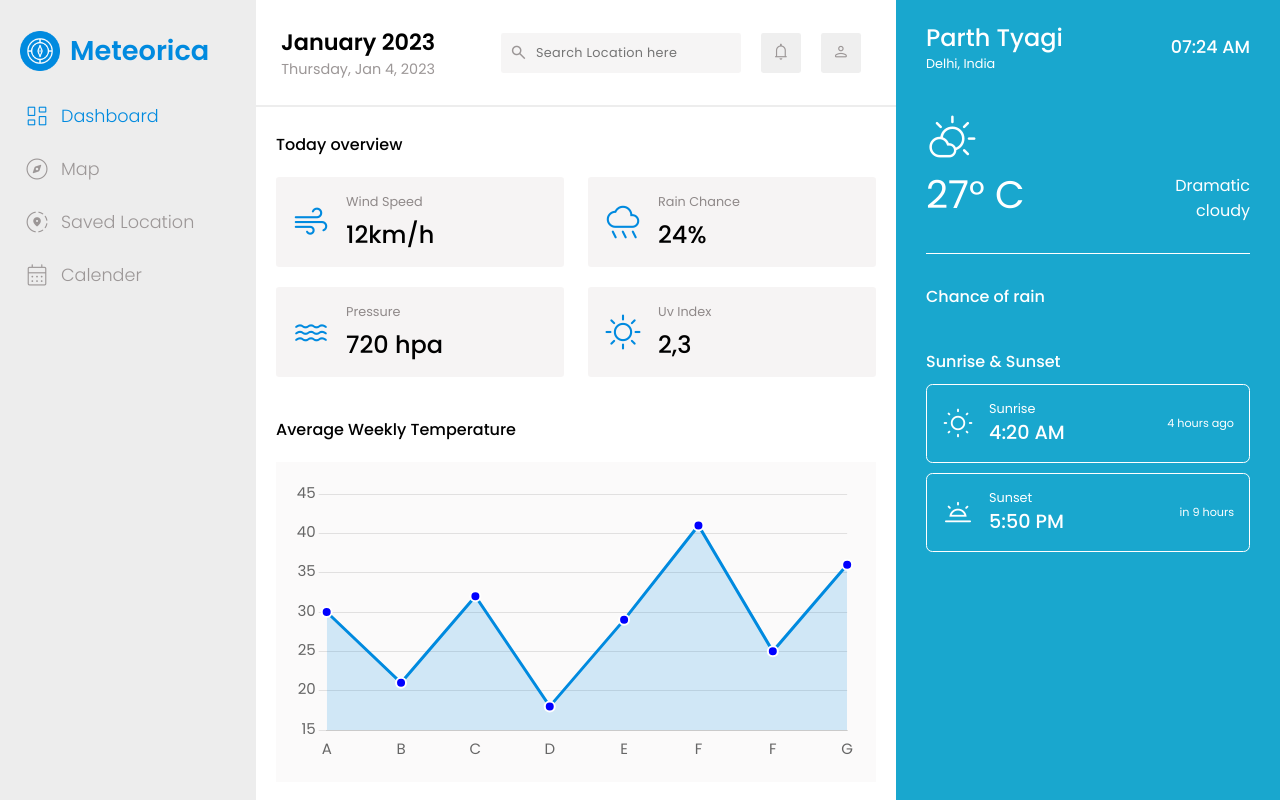
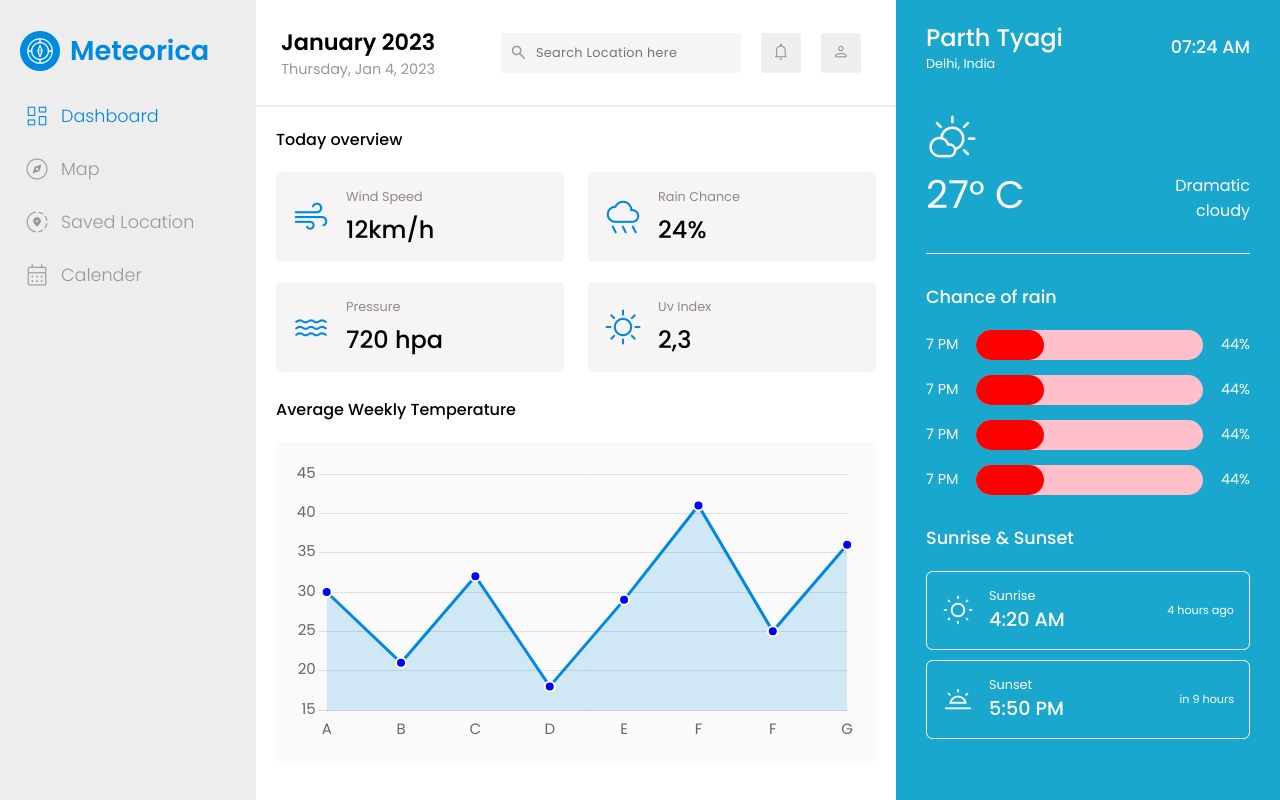
Before and after one commit to parthtyagii/WeatherApp, a React (Create React App) app: page / in a window 1280 px wide. Shown: the top 800 px of the page. Built offline with nearby package versions, Linux system fonts and the light colour scheme.

Commit message:
layout completed

```diff
--- a/src/components/LeftPanel/LeftPanel.css
+++ b/src/components/LeftPanel/LeftPanel.css
@@ -4,7 +4,7 @@
 
 .leftPanelContainer {
     width: 20%;
-    height: 150vh;
+    height: 135vh;
     background-color: #dddddd87;
     font-family: 'Poppins', sans-serif;
 
--- a/src/components/MiddlePanel/MiddlePanel.css
+++ b/src/components/MiddlePanel/MiddlePanel.css
@@ -4,7 +4,7 @@
 
 .middlePanelContainer {
     width: 50%;
-    height: 150vh;
+    height: 135vh;
     /* background-color: pink; */
     font-family: 'Poppins', sans-serif;
 
@@ -122,7 +122,6 @@
     width: 100%;
     height: auto;
     margin-bottom: 20px;
-    margin-top: 5px;
     font-weight: 500;
 }
 
@@ -184,6 +183,8 @@
     width: 100%;
     height: auto;
     padding: 20px;
+    padding-top: 5px;
+    padding-bottom: 10px;
 
     display: flex;
     flex-direction: column;
--- /dev/null
+++ b/src/components/RainChanceBars/RainChanceBars.css
@@ -0,0 +1,42 @@
+.rainChanceContainer {
+    width: 100%;
+    height: auto;
+
+    display: flex;
+    flex-direction: column;
+    justify-content: center;
+    align-items: flex-start;
+    row-gap: 15px;
+}
+
+.aboutRain {
+    width: 100%;
+    height: auto;
+
+    display: flex;
+    justify-content: space-between;
+    align-items: center;
+}
+
+.aboutRain span{
+    font-size: 0.9rem;
+}
+
+.aboutRain .rainChance {
+    width: 70%;
+    height: 30px;
+    background-color: pink;
+    border-radius: 1rem;
+
+    display: flex;
+    justify-content: flex-start;
+    align-items: center;
+}
+
+.aboutRain .rainChance .progressBar {
+    width: 30%;
+    height: 100%;
+    background-color: red;
+    border-radius: 1rem;
+
+}
--- /dev/null
+++ b/src/components/RainChanceBars/RainChanceBars.jsx
@@ -0,0 +1,46 @@
+import React from 'react';
+import './RainChanceBars.css';
+
+
+
+function RainChanceBars() {
+    return (
+        <div className='rainChanceContainer'>
+
+            <div className="aboutRain">
+                <span>7 PM</span>
+                <div className="rainChance">
+                    <div className="progressBar"></div>
+                </div>
+                <span>44%</span>
+            </div>
+
+            <div className="aboutRain">
+                <span>7 PM</span>
+                <div className="rainChance">
+                    <div className="progressBar"></div>
+                </div>
+                <span>44%</span>
+            </div>
+
+            <div className="aboutRain">
+                <span>7 PM</span>
+                <div className="rainChance">
+                    <div className="progressBar"></div>
+                </div>
+                <span>44%</span>
+            </div>
+
+            <div className="aboutRain">
+                <span>7 PM</span>
+                <div className="rainChance">
+                    <div className="progressBar"></div>
+                </div>
+                <span>44%</span>
+            </div>
+
+        </div>
+    );
+};
+
+export default RainChanceBars;
--- a/src/components/RightPanel/RightPanel.css
+++ b/src/components/RightPanel/RightPanel.css
@@ -5,7 +5,7 @@
 
 .rightPanelContainer {
     width: 30%;
-    height: 150vh;
+    height: 135vh;
     background-color: #19A7CE;
     color: white;
     font-family: 'Poppins', sans-serif;
@@ -129,9 +129,9 @@
 .rightPanelRainInfo .heading {
     width: 100%;
     height: auto;
-    font-size: 1rem;
+    font-size: 1.1rem;
     font-weight: 500;
-    margin-bottom: 10px;
+    margin-bottom: 20px;
 }
 
 .rightPanelLower .sunInfo {
--- a/src/components/RightPanel/RightPanel.jsx
+++ b/src/components/RightPanel/RightPanel.jsx
@@ -1,5 +1,6 @@
 import React from 'react';
 import './RightPanel.css';
+import RainChanceBars from '../RainChanceBars/RainChanceBars';
 
 
 function RightPanel() {
@@ -27,6 +28,8 @@ function RightPanel() {
 
             <div className="rightPanelRainInfo">
                 <div className="heading">Chance of rain</div>
+
+                <RainChanceBars />
 
             </div>
 
```
